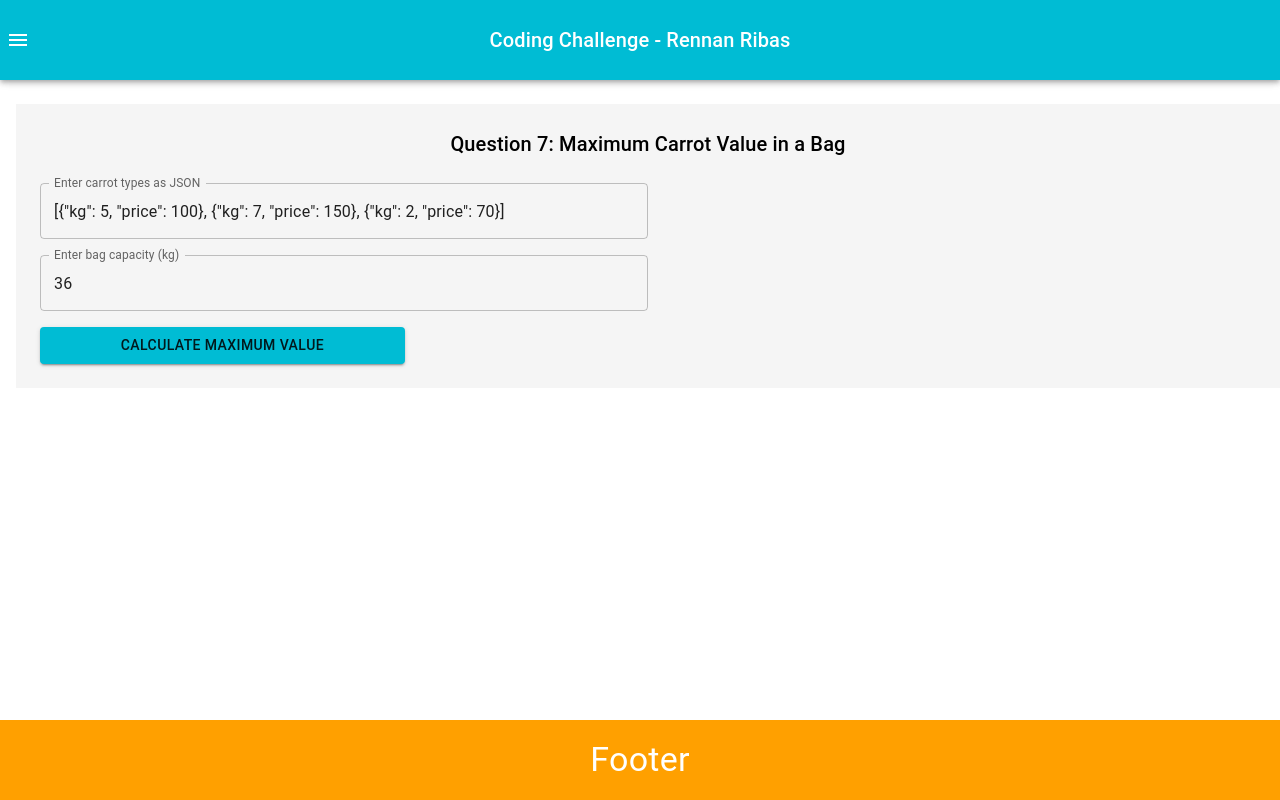
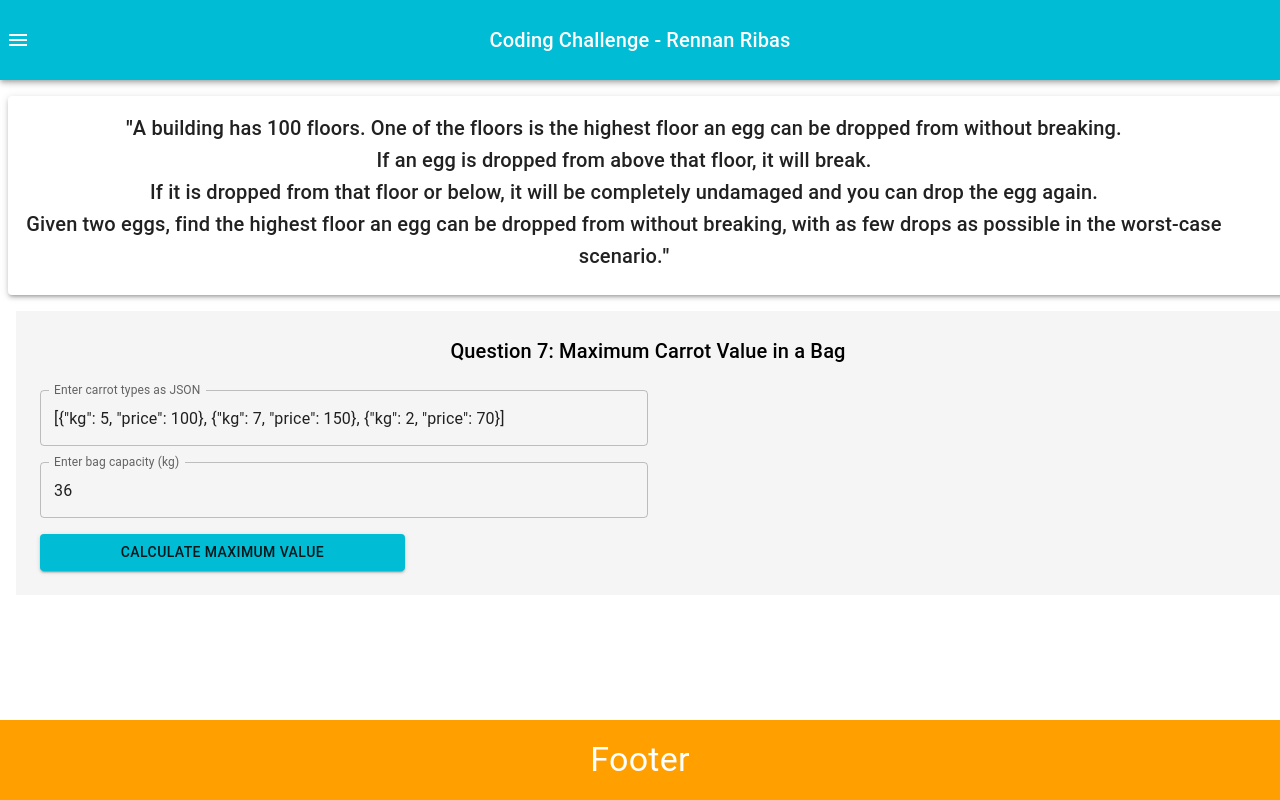
Before and after one commit to rennanribas/leet-code-react-web, a React (Create React App) app: page /question7 in a window 1280 px wide. Built offline with nearby package versions, Linux system fonts and the light colour scheme.

Commit message:
fix: styling seven question

```diff
--- a/src/components/Questions/QuestionSeven.tsx
+++ b/src/components/Questions/QuestionSeven.tsx
@@ -1,5 +1,5 @@
 import React, { useState } from 'react'
-import { TextField, Button, Typography, Box } from '@mui/material'
+import { TextField, Button, Typography, Box, Paper } from '@mui/material'
 import MermaidChart from '../MermaidChart'
 
 interface CarrotType {
@@ -107,6 +107,23 @@ const QuestionSeven: React.FC = () => {
   }
 
   return (
+    <Box>
+      <Paper
+        elevation={3}
+        sx={{ padding: 2, margin: 1, textAlign: 'center', alignSelf: 'center' }}
+      >
+        <Typography variant='h6' gutterBottom style={{ maxWidth: '1200px' }}>
+          <strong>"</strong>A building has 100 floors. One of the floors is the
+          highest floor an egg can be dropped from without breaking. <br />
+          If an egg is dropped from above that floor, it will break. <br />
+          If it is dropped from that floor or below, it will be completely
+          undamaged and you can drop the egg again. <br />
+          Given two eggs, find the highest floor an egg can be dropped from
+          without breaking, with as few drops as possible in the worst-case
+          scenario.<strong>"</strong>
+        </Typography>
+      </Paper>
+
       <Box
         sx={{
           display: 'flex',
@@ -201,6 +218,7 @@ const QuestionSeven: React.FC = () => {
 
         {mermaidCode && <MermaidChart chart={mermaidCode} />}
       </Box>
+    </Box>
   )
 }
 
```
Lines whose indentation alone changed are shown as unchanged.
